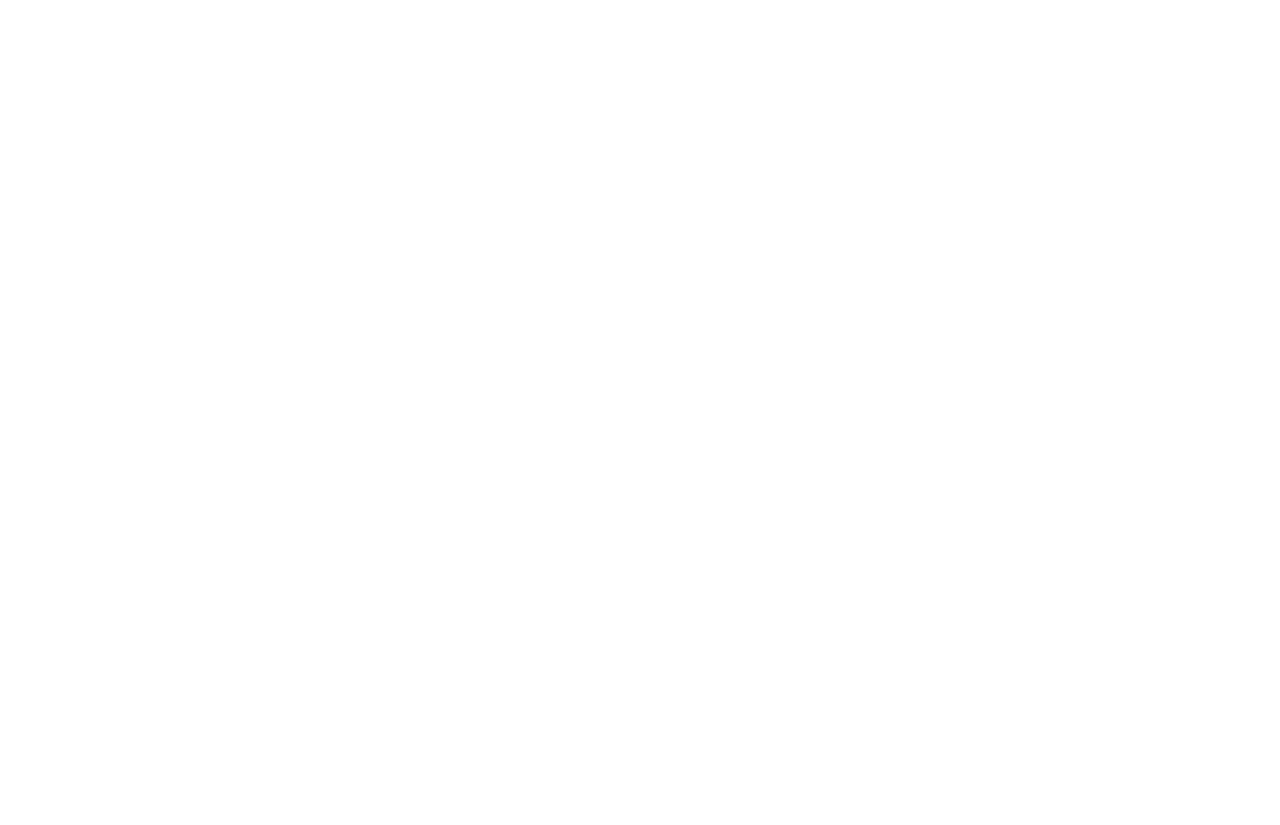
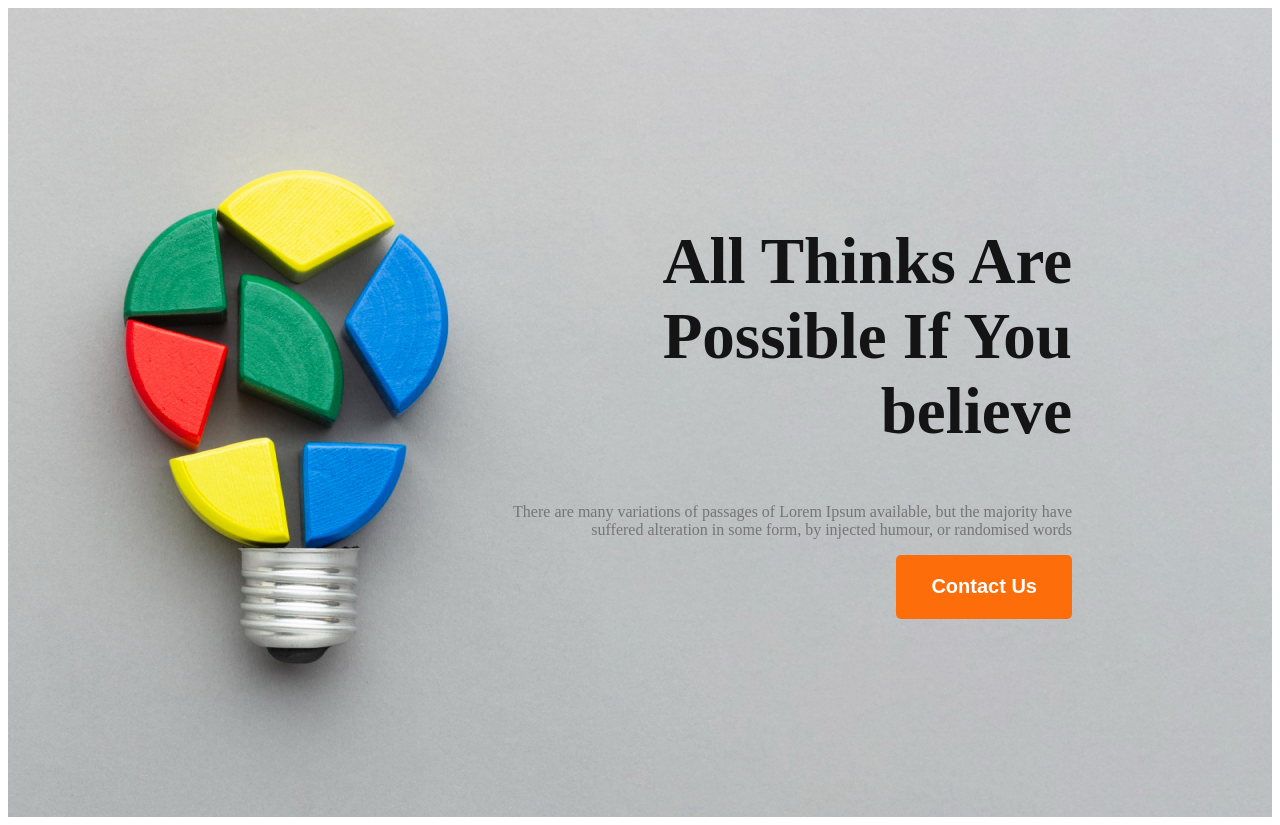
Before and after one commit to NahidKhan99/new-year-new-me, a plain HTML site: page index.html in a window 1280 px wide. Before the commit the page ends 800 px from the top, so only its background shows below. Drawn offline with Linux system fonts and the light colour scheme.

Commit message:
first commit

```diff
--- a/index.html
+++ b/index.html
@@ -9,7 +9,19 @@
 </head>
 <body>
     <main>
-
+        <section class="container">
+            <div class="banner">
+                <div class="banner-tittel">
+                  <h1 class="banner-sub-tittel">All Thinks Are
+                      Possible If You
+                      believe</h1>
+                      <p class="banner-disc">There are many variations of passages of Lorem Ipsum
+                          available, but the majority have suffered alteration in some
+                          form, by injected humour, or randomised words</p>
+                          <button class="btn-primary">Contact Us</button>
+              </div>
+      </div>
+        </section>
     </main>
     <footer>
 
--- a/style/style.css
+++ b/style/style.css
@@ -0,0 +1,37 @@
+.container{
+    display: flex;
+
+}
+.banner{
+    width: 1900px;
+    height: 809px;
+   background-image: url(../images/banner/banner2.png);
+   background-repeat: no-repeat;
+
+}
+.banner-tittel{
+   text-align: right;
+   color: #151414;
+   margin: 216px 200px 800px 500px;
+}
+.banner-sub-tittel{
+    font-weight: 700;
+font-size: 65px;
+
+}
+.banner-disc{
+    color: #757575;
+    font-weight: 400;
+font-size: 16px;
+ }
+
+ .btn-primary{
+    font-weight: 600;
+font-size: 20px;
+ background:#FD6E0A ;
+ color: #FFFFFF;
+ height: 64px;
+ border-radius: 5px;
+ border: 0;
+ padding: 18px 35px;
+ }
```
